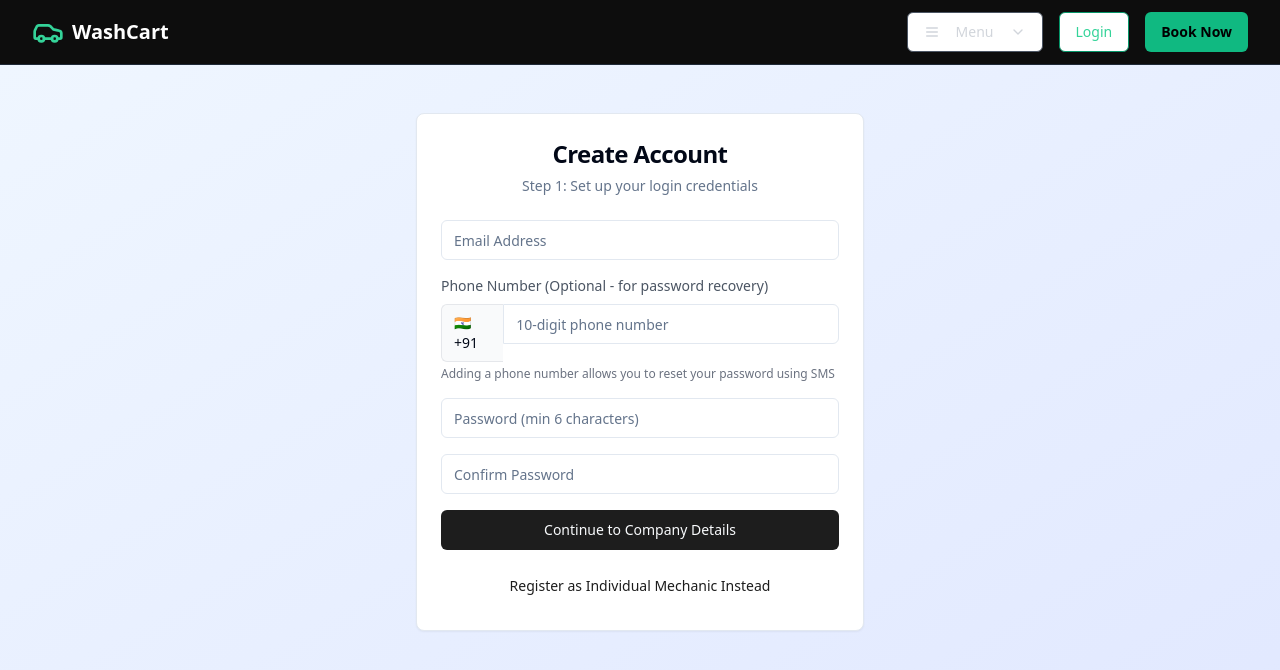
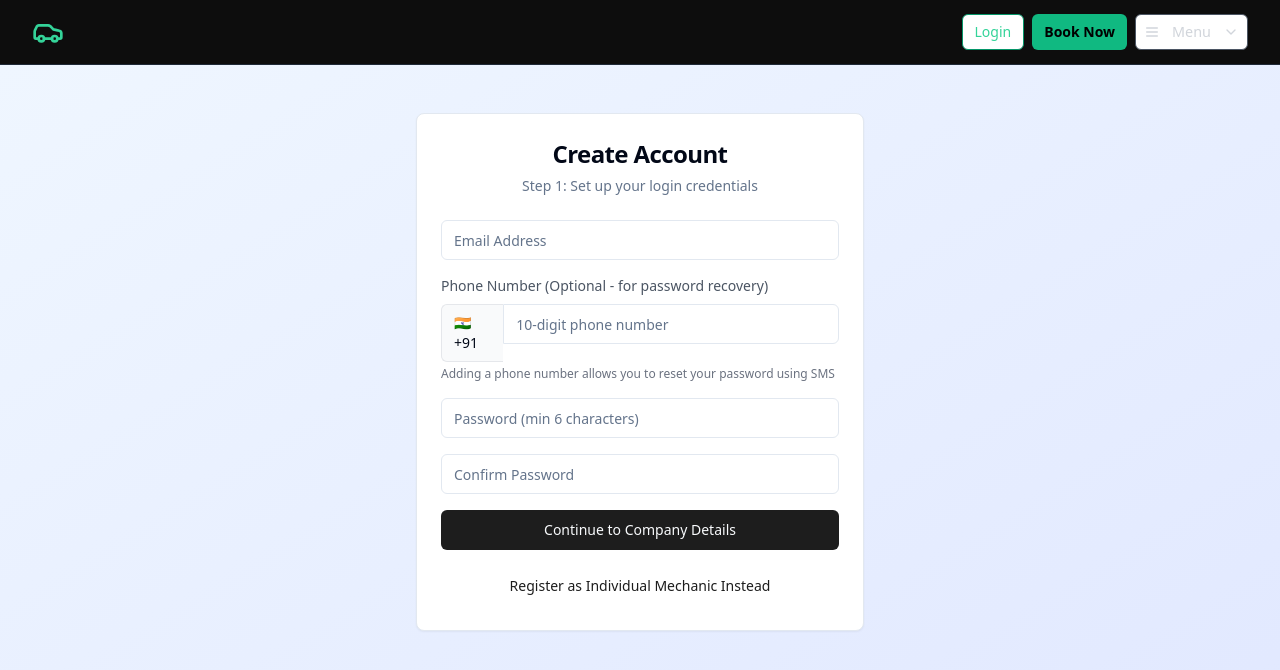
Before and after one commit to ianjotsingh/mobile-wash-booking, a React (Vite) app: page /company/signup in a window 1280 px wide. Shown: the top 670 px of the page. Built offline with nearby package versions, Linux system fonts and the light colour scheme.

Commit message:
Fix: Improve mobile navigation bar alignment
- Show only the company logo in the mobile navigation bar.
- Move the dropdown menu to the extreme right.
- Reduce font sizes for better alignment.

```diff
--- a/src/components/Navigation.tsx
+++ b/src/components/Navigation.tsx
@@ -1,3 +1,4 @@
+
 import React, { useState, useEffect } from 'react';
 import { Link, useLocation, useNavigate } from 'react-router-dom';
 import { Button } from '@/components/ui/button';
@@ -88,26 +89,50 @@ const Navigation = () => {
       <nav className="bg-black/95 backdrop-blur-sm border-b border-gray-800 sticky top-0 z-50 w-full">
         <div className="max-w-7xl mx-auto px-4 sm:px-6 lg:px-8 w-full">
           <div className="flex justify-between items-center h-16 w-full">
-            {/* Logo */}
+            {/* Logo - show only the Car icon */}
             <Link
               to="/"
-              className="flex items-center gap-2 h-16"
-              style={{ minHeight: '4rem' }}
+              className="flex items-center h-16"
+              style={{ minHeight: '4rem', minWidth: 40 }}
             >
               <Car className="h-8 w-8 text-emerald-400" />
-              <span className="text-xl font-bold text-white align-middle">WashCart</span>
+              {/* Removed: WashCart text */}
             </Link>
 
-            {/* Navigation Dropdown */}
-            <div className="flex items-center space-x-4 h-16">
+            {/* Navigation Bar Right Section */}
+            <div className="flex items-center space-x-2 h-16 flex-1 justify-end">
+              {/* User Profile Section + Book Button */}
+              {user ? (
+                <div className="flex items-center gap-2 h-10">
+                  <User className="h-5 w-5 text-gray-400" />
+                  <span className="text-gray-300 text-xs sm:text-sm" style={{ fontSize: '0.85rem' }}>
+                    {user.email || user.phone}
+                  </span>
+                </div>
+              ) : (
+                <AuthModal>
+                  <Button variant="outline" className="border-emerald-600 text-emerald-400 hover:bg-emerald-600 hover:text-white h-9 px-3 py-1 text-xs sm:text-sm font-medium">
+                    Login
+                  </Button>
+                </AuthModal>
+              )}
+
+              <Button
+                onClick={handleBookNow}
+                className="bg-emerald-500 hover:bg-emerald-600 text-black font-semibold h-9 px-3 py-1 text-xs sm:text-sm rounded-md flex items-center"
+              >
+                Book Now
+              </Button>
+
+              {/* DropdownMenu on extreme right */}
               <DropdownMenu>
                 <DropdownMenuTrigger asChild>
                   <Button
                     variant="outline"
-                    className="flex items-center space-x-2 border-gray-600 text-gray-300 hover:bg-gray-800 h-10"
+                    className="flex items-center space-x-1 border-gray-600 text-gray-300 hover:bg-gray-800 h-9 px-2 py-1 text-xs sm:text-sm"
                   >
                     <Menu className="h-4 w-4" />
-                    <span className="hidden sm:inline">Menu</span>
+                    <span className="hidden sm:inline font-medium" style={{ fontSize: '0.9rem' }}>Menu</span>
                     <ChevronDown className="h-4 w-4" />
                   </Button>
                 </DropdownMenuTrigger>
@@ -119,6 +144,7 @@ const Navigation = () => {
                     <Link
                       to="/"
                       className="flex items-center w-full px-2 py-2 text-gray-900 dark:text-gray-100 hover:bg-gray-100 dark:hover:bg-gray-700 cursor-pointer"
+                      style={{ fontSize: '1rem' }}
                     >
                       Home
                     </Link>
@@ -127,6 +153,7 @@ const Navigation = () => {
                   <DropdownMenuItem
                     onClick={scrollToServices}
                     className="flex items-center w-full px-2 py-2 text-gray-900 dark:text-gray-100 hover:bg-gray-100 dark:hover:bg-gray-700 cursor-pointer"
+                    style={{ fontSize: '1rem' }}
                   >
                     Services
                   </DropdownMenuItem>
@@ -135,6 +162,7 @@ const Navigation = () => {
                     <Link
                       to="/company-signup"
                       className="flex items-center w-full px-2 py-2 text-gray-900 dark:text-gray-100 hover:bg-gray-100 dark:hover:bg-gray-700 cursor-pointer"
+                      style={{ fontSize: '1rem' }}
                     >
                       Partner With Us
                     </Link>
@@ -143,6 +171,7 @@ const Navigation = () => {
                   <DropdownMenuItem
                     onClick={handleMechanicRequest}
                     className="flex items-center w-full px-2 py-2 text-gray-900 dark:text-gray-100 hover:bg-gray-100 dark:hover:bg-gray-700 cursor-pointer"
+                    style={{ fontSize: '1rem' }}
                   >
                     Call Mechanic
                   </DropdownMenuItem>
@@ -152,6 +181,7 @@ const Navigation = () => {
                       <Link
                         to="/company-dashboard"
                         className="flex items-center w-full px-2 py-2 text-gray-900 dark:text-gray-100 hover:bg-gray-100 dark:hover:bg-gray-700 cursor-pointer"
+                        style={{ fontSize: '1rem' }}
                       >
                         Company Dashboard
                       </Link>
@@ -163,6 +193,7 @@ const Navigation = () => {
                       <Link
                         to="/admin-dashboard"
                         className="flex items-center space-x-2 w-full px-2 py-2 text-gray-900 dark:text-gray-100 hover:bg-gray-100 dark:hover:bg-gray-700 cursor-pointer"
+                        style={{ fontSize: '1rem' }}
                       >
                         <Shield className="h-4 w-4" />
                         <span>Admin</span>
@@ -177,6 +208,7 @@ const Navigation = () => {
                         <Link
                           to="/order-history"
                           className="flex items-center space-x-2 w-full px-2 py-2 text-gray-900 dark:text-gray-100 hover:bg-gray-100 dark:hover:bg-gray-700 cursor-pointer"
+                          style={{ fontSize: '1rem' }}
                         >
                           <History className="h-4 w-4" />
                           <span>Order History</span>
@@ -186,6 +218,7 @@ const Navigation = () => {
                       <DropdownMenuItem
                         onClick={signOut}
                         className="flex items-center space-x-2 w-full px-2 py-2 text-gray-900 dark:text-gray-100 hover:bg-gray-100 dark:hover:bg-gray-700 cursor-pointer"
+                        style={{ fontSize: '1rem' }}
                       >
                         <LogOut className="h-4 w-4" />
                         <span>Logout</span>
@@ -194,29 +227,6 @@ const Navigation = () => {
                   )}
                 </DropdownMenuContent>
               </DropdownMenu>
-
-              {/* User Profile Section + Book Button */}
-              {user ? (
-                <div className="flex items-center space-x-2 h-16">
-                  <div className="hidden sm:flex items-center gap-2 h-10">
-                    <User className="h-5 w-5 text-gray-400" />
-                    <span className="text-gray-300 text-sm">{user.email || user.phone}</span>
-                  </div>
-                </div>
-              ) : (
-                <AuthModal>
-                  <Button variant="outline" className="border-emerald-600 text-emerald-400 hover:bg-emerald-600 hover:text-white h-10">
-                    Login
-                  </Button>
-                </AuthModal>
-              )}
-
-              <Button
-                onClick={handleBookNow}
-                className="bg-emerald-500 hover:bg-emerald-600 text-black font-semibold h-10 px-4 rounded-md flex items-center"
-              >
-                Book Now
-              </Button>
             </div>
           </div>
         </div>
```
